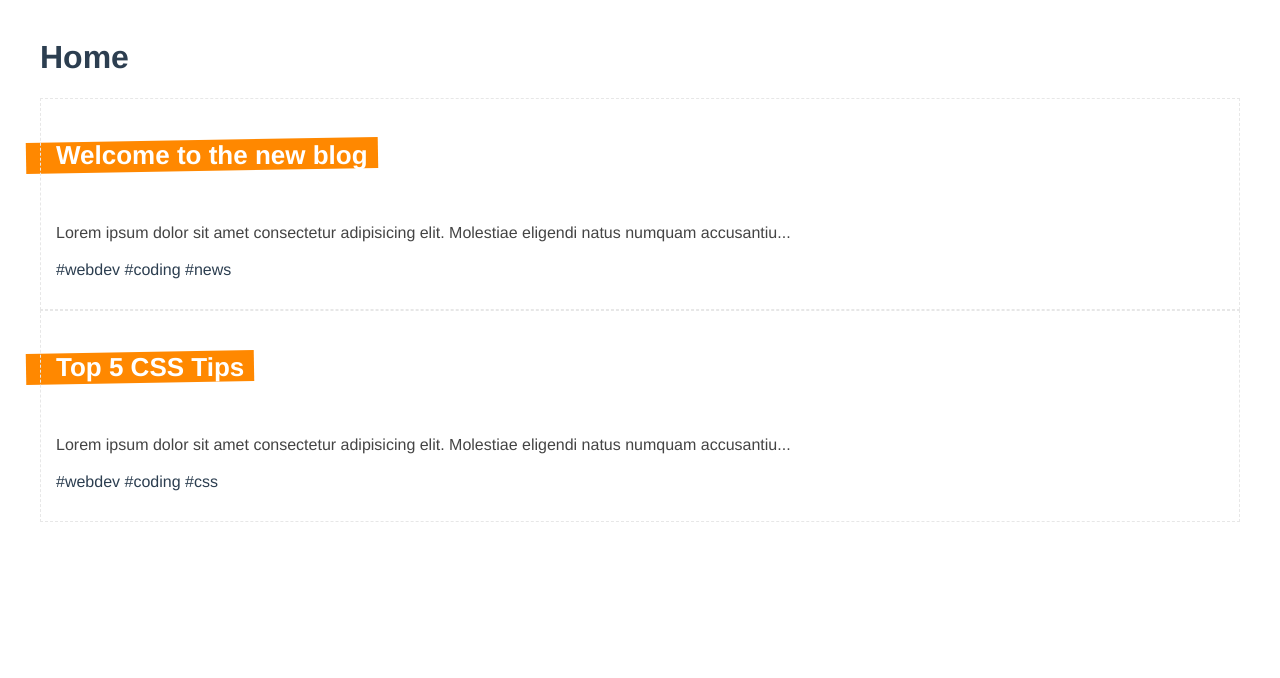
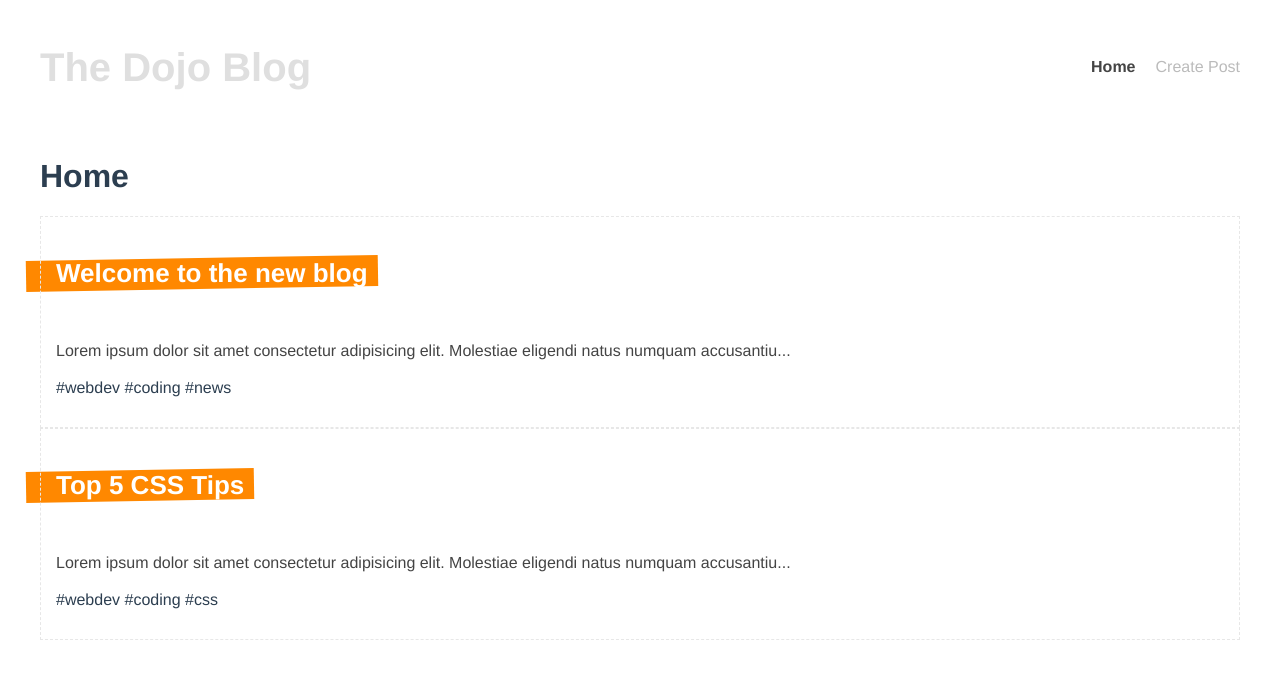
Before and after one commit to mern-dev-full/vue-projects, a Vue app in the folder 00-playground/06-dojo-blog/: page / in a window 1280 px wide. Shown: the top 678 px of the page. Built offline with nearby package versions, Linux system fonts and the light colour scheme; data requests are answered from the project's data file.

Commit message:
add navbar

```diff
--- a/00-playground/06-dojo-blog/src/App.vue
+++ b/00-playground/06-dojo-blog/src/App.vue
@@ -1,6 +1,15 @@
 <template>
+  <Navbar />
   <router-view />
 </template>
+
+<script>
+import Navbar from "./components/Navbar";
+
+export default {
+  components: { Navbar },
+};
+</script>
 
 <style>
 #app {
--- /dev/null
+++ b/00-playground/06-dojo-blog/src/components/Navbar.vue
@@ -0,0 +1,37 @@
+<template>
+  <header>
+    <h1>The Dojo Blog</h1>
+    <nav>
+      <router-link :to="{ name: 'Home' }">Home</router-link>
+      <router-link :to="{ name: 'Create' }">Create Post</router-link>
+    </nav>
+  </header>
+</template>
+
+<script>
+export default {};
+</script>
+
+<style>
+header {
+  display: flex;
+  justify-content: space-between;
+  align-items: center;
+  max-width: 1200px;
+  margin: 0 auto;
+  padding: 10px;
+}
+header h1 {
+  color: #dfdfdf;
+  font-size: 40px;
+}
+header a {
+  color: #bbb;
+  text-decoration: none;
+  margin-left: 20px;
+}
+header a.router-link-active {
+  color: #444;
+  font-weight: bold;
+}
+</style>
```
